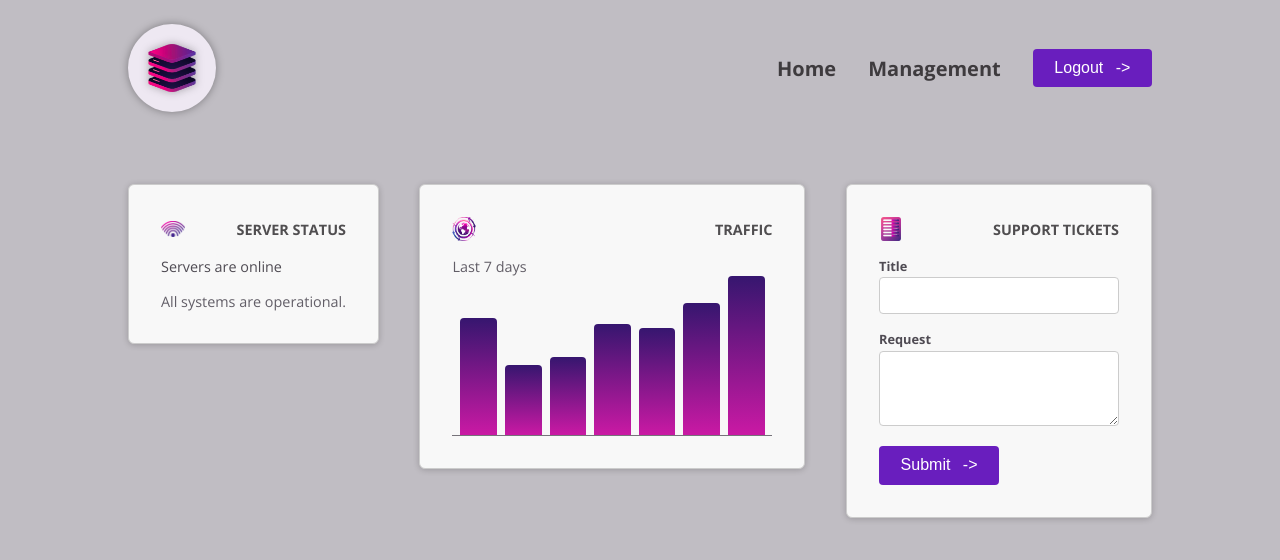
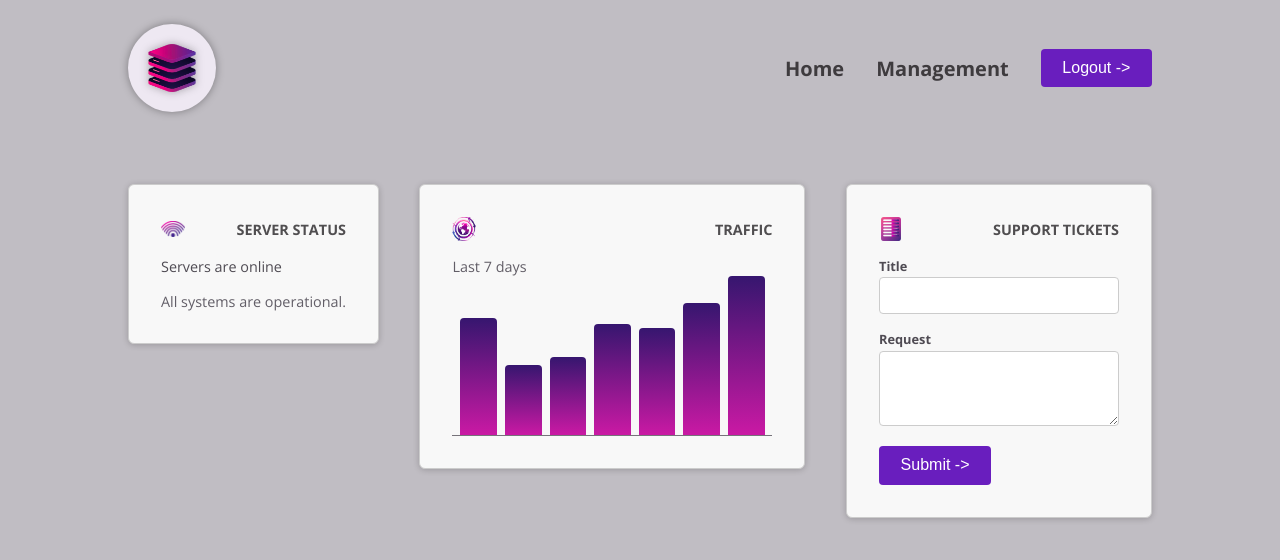
Before and after one commit to laviniaof/Angular-Dashboard, an Angular app: page / in a window 1280 px wide. Shown: the top 560 px of the page. Built offline with nearby package versions, Linux system fonts and the light colour scheme.

Commit message:
add ngProjectAs and create new component

```diff
--- a/src/app/dashboard/tickets/new-ticket/new-ticket.component.html
+++ b/src/app/dashboard/tickets/new-ticket/new-ticket.component.html
@@ -10,7 +10,7 @@
     <p>
         <button>
             Submit
-            <span class="icon"> -> </span>
+            <span ngProjectAs="icon"> -> </span>
         </button>
     </p>
 </form>
--- a/src/app/header/header.component.html
+++ b/src/app/header/header.component.html
@@ -14,7 +14,7 @@
             <li>
                 <button appButton>
                     Logout
-                    <span class="icon"> -> </span>
+                    <span ngProjectAs="icon"> -> </span>
                 </button>
             </li>
         </ul>
--- /dev/null
+++ b/src/app/shared/control/control.component.html
@@ -0,0 +1 @@
+<p>control works!</p>
```
Also changed, not shown: src/app/shared/control/control.component.ts (added, +12 -0 lines), src/app/shared/control/control.component.css (added), 1 other file (tests, documents, lock files or other folders).
